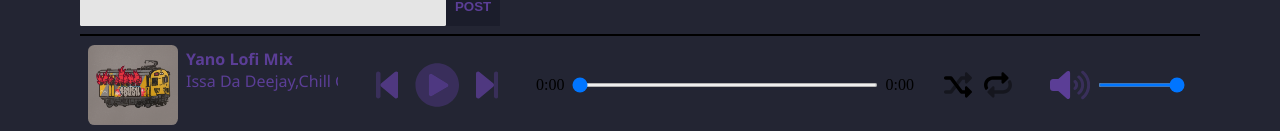
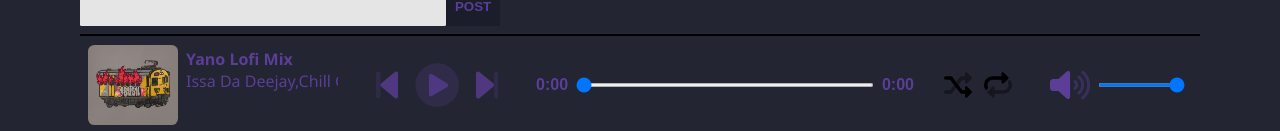
Before and after one commit to ngakana/mzansi-waya, a React (Create React App) app: page / in a window 1280 px wide. Shown: the part 732-863 px from the top of the page. Built offline with nearby package versions, Linux system fonts and the light colour scheme.

Commit message:
✨ make media play buttons focussable

```diff
--- a/src/components/MediaPlayControls.jsx
+++ b/src/components/MediaPlayControls.jsx
@@ -23,20 +23,28 @@ function MediaPlayControls() {
 
     return(
         <div className="media-play-controls">
-            <SkipBackButton onClick={skipBack} />
+            <SkipBackButton
+                onClick={skipBack}
+                tabIndex={0}
+            />
             {
                 playingSong.playing ?
                 <PauseButton
                     style={{ transform: "scale(2)" }}
                     onClick={playButtonHandler}
+                    tabIndex={0}
                 />
                 :
                 <PlayButton
                     style={{ transform: "scale(2)" }}
                     onClick={playButtonHandler}
+                    tabIndex={0}
                 />
             }
-            <SkipForwardButton onClick={skipForward} />
+            <SkipForwardButton
+                onClick={skipForward}
+                tabIndex={0}
+            />
             <audio
                 onTimeUpdate={songTimeUpdatehandler}
                 onLoadedMetadata={songTimeUpdatehandler}
--- a/src/styles/_playerbar.scss
+++ b/src/styles/_playerbar.scss
@@ -48,11 +48,13 @@
                 fill: #5b3e96c9;
             }
             path[class="fa-secondary"] {
-                fill: #5b3e96;
+                fill: #5b3e963a;
+                opacity: 1;
             }
             cursor: pointer;
         }
-        svg &:focus {
+
+        svg:focus {
             border: 1px solid whitesmoke;
         }
     }
@@ -62,6 +64,12 @@
         display: flex;
         justify-content: space-between;
         align-items: center;
+
+        p {
+            font-family: Arial, Helvetica, sans-serif;
+            color: #5b3e96;
+            font-weight: bold;
+        }
 
         .track {
             flex: 0.95;
--- a/src/styles/app.css
+++ b/src/styles/app.css
@@ -439,10 +439,11 @@ header svg, header .text {
 }
 
 .playerbar .media-play-controls svg path[class="fa-secondary"] {
-  fill: #5b3e96;
+  fill: #5b3e963a;
+  opacity: 1;
 }
 
-svg .playerbar .media-play-controls:focus {
+.playerbar .media-play-controls svg:focus {
   border: 1px solid whitesmoke;
 }
 
@@ -459,6 +460,12 @@ svg .playerbar .media-play-controls:focus {
   -webkit-box-align: center;
       -ms-flex-align: center;
           align-items: center;
+}
+
+.playerbar .song-progress-bar p {
+  font-family: Arial, Helvetica, sans-serif;
+  color: #5b3e96;
+  font-weight: bold;
 }
 
 .playerbar .song-progress-bar .track {
```
Also changed, not shown: 1 other file (tests, documents, lock files or other folders).
